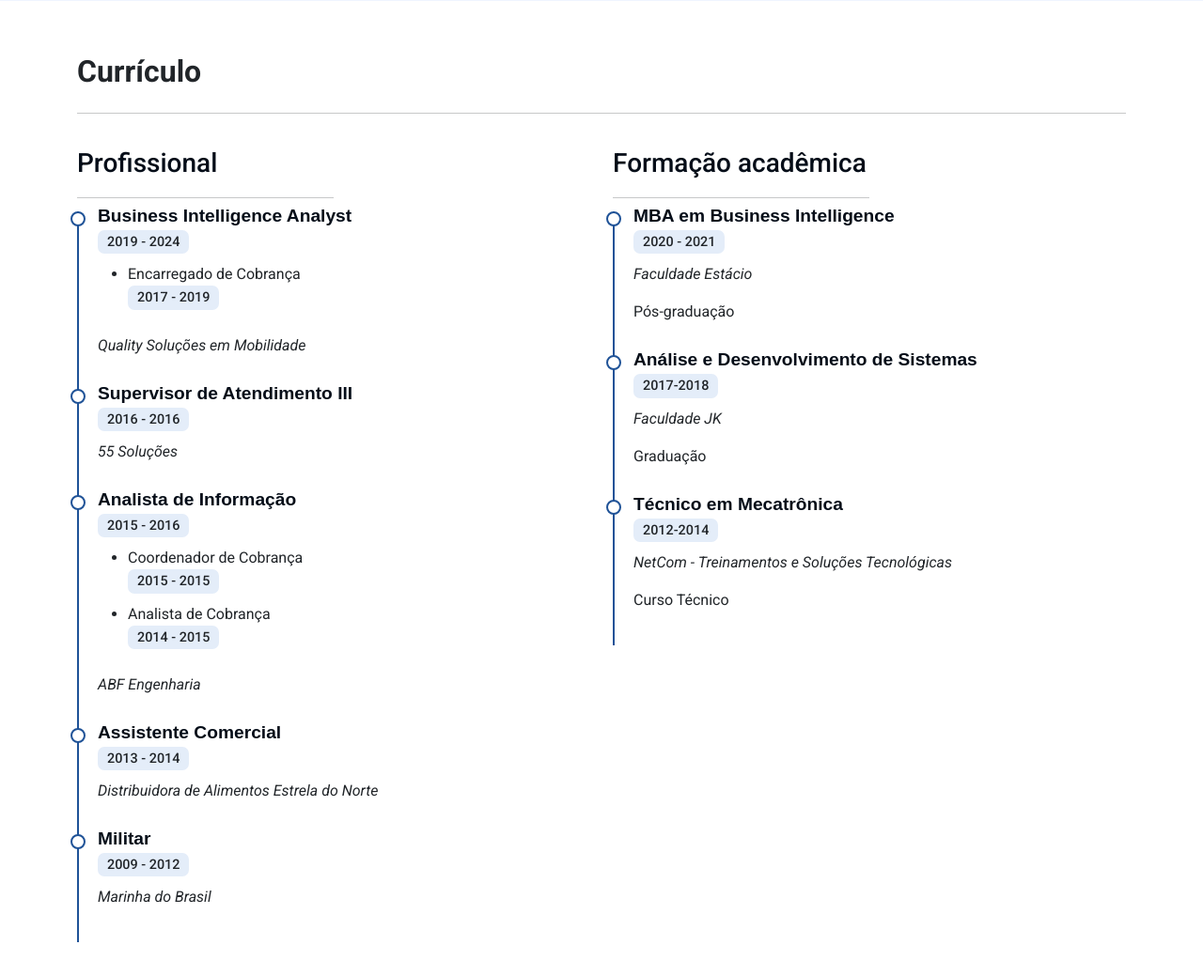
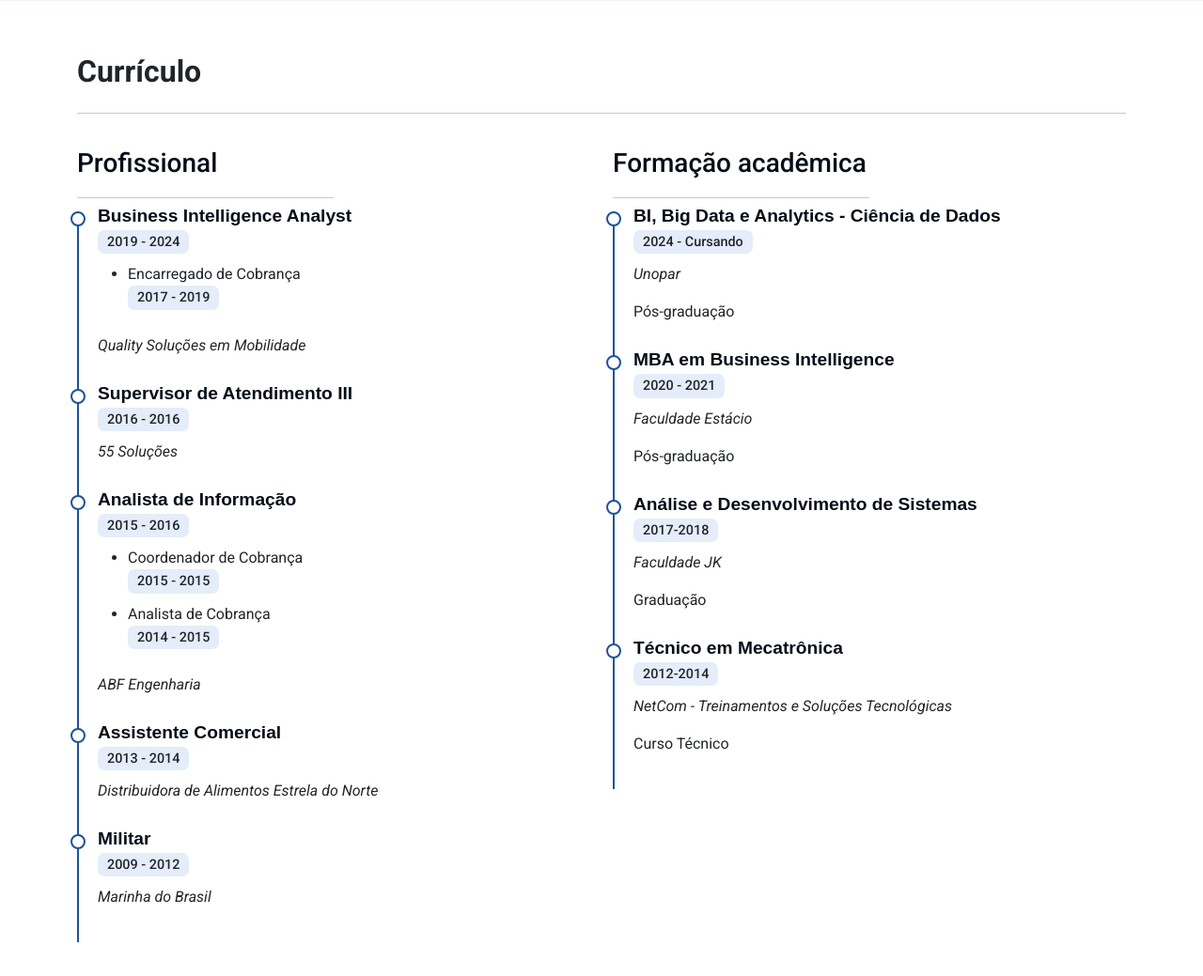
Before and after one commit to lleonardofernandes/portfolio, a Flask app: page / in a window 1280 px wide. Shown: the part 2303-3342 px from the top of the page at 94% size. Run offline with Flask 3, Linux system fonts and the light colour scheme; some libraries are stand-ins or nearby versions.

Commit message:
item education added

```diff
--- a/templates/index.html
+++ b/templates/index.html
@@ -298,6 +298,14 @@
                     <hr class="w-50 me-auto">
                     <!-- me-auto ms-auto -->
                     <div class="cv-item" data-anime="up">
+                        <h4>BI, Big Data e Analytics - Ciência de Dados </h4>
+                        <h5>2024 - Cursando </h5>
+                        <p><em> Unopar </em></p>
+                        <p>Pós-graduação</p>
+
+                    </div>
+
+                    <div class="cv-item" data-anime="up">
                         <h4>MBA em Business Intelligence </h4>
                         <h5>2020 - 2021</h5>
                         <p><em> Faculdade Estácio </em></p>
```
